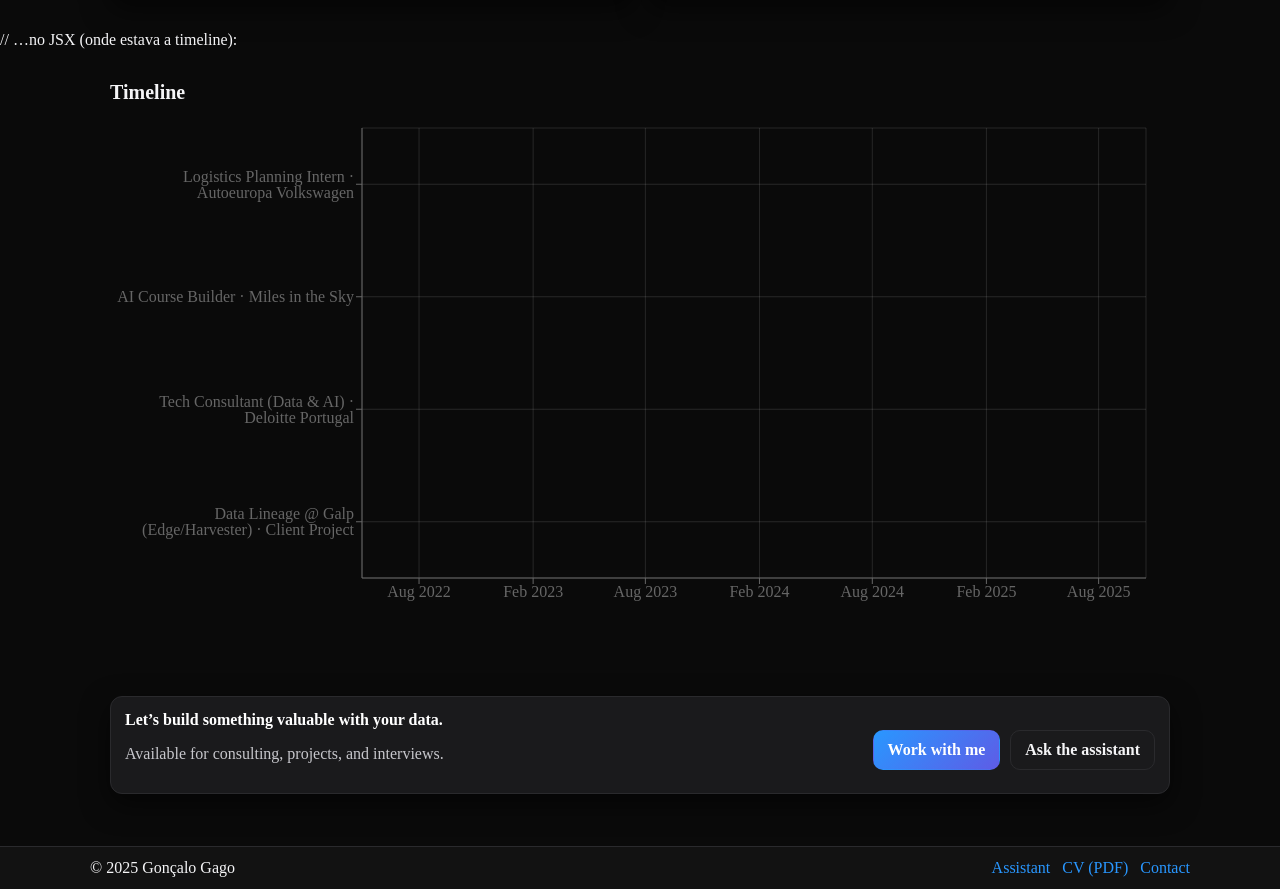
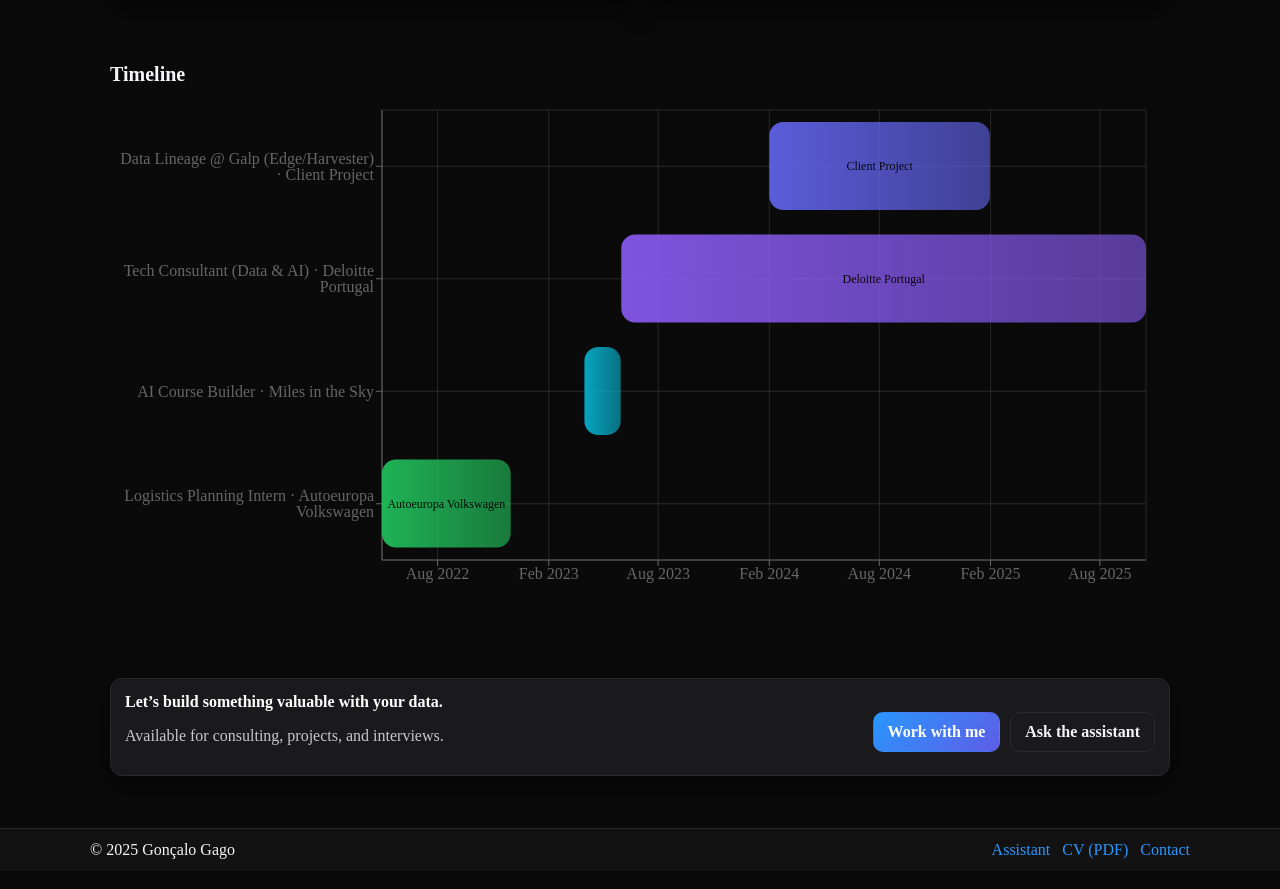
Before and after one commit to goncalogago1/curriculo, a Next.js app: page / in a window 1280 px wide. Shown: the part 2455-3344 px from the top of the page. Built offline with nearby package versions, Linux system fonts and the light colour scheme.

Commit message:
Timeu32I  llllllllo teste teste de commit few

```diff
--- a/app/page.tsx
+++ b/app/page.tsx
@@ -332,7 +332,6 @@ export default function Home() {
         </div>
       </section>
 
-      // …no JSX (onde estava a timeline):
       <section id="timeline" className="section" aria-labelledby="timeline-title">
         <div className="container">
           <h2 id="timeline-title" className="section-title">Timeline</h2>
--- a/components/ProTimeline.tsx
+++ b/components/ProTimeline.tsx
@@ -10,7 +10,7 @@ export type TLItem = {
   title: string;
   company: string;
   start: string;   // "YYYY-MM-DD"
-  end?: string;    // se vazio = hoje
+  end?: string;    // vazio = hoje
   color?: string;
   tags?: string[];
 };
@@ -34,13 +34,13 @@ function buildData(items: TLItem[]) {
     .map((i, idx) => {
       const s = toTs(i.start);
       const e = i.end ? toTs(i.end) : Date.now();
-      const duration = Math.max(e - s, 24 * 3600 * 1000);
+      const duration = Math.max(e - s, 24 * 3600 * 1000); // >= 1 dia
       return {
         id: i.id,
         row: `${i.title} · ${i.company}`,
         start: s,
         end: e,
-        offsetAbs: s, // guardo absoluto para calcular relativo depois
+        offsetAbs: s,
         duration,
         title: i.title,
         company: i.company,
@@ -60,7 +60,7 @@ function CustomBar(props: any) {
       y={y}
       width={Math.max(1, width)}
       height={height}
-      fill={fill}
+      fill={fill || "#6366f1"}
       radius={[r, r, r, r]}
     />
   );
@@ -114,16 +114,20 @@ export default function ProTimeline({ items, height = 420 }: Props) {
   const minTs = Math.min(...dataAbs.map(d => d.start));
   const maxTs = Math.max(...dataAbs.map(d => d.end));
 
-  // para barras empilhadas: offset relativo + duração
   const data = dataAbs.map(d => ({
     ...d,
-    offset: d.offsetAbs - minTs,
+    offset: d.offsetAbs - minTs, // relativo ao min
   }));
 
   return (
     <div style={{ width: "100%", height }}>
       <ResponsiveContainer>
-        <ComposedChart data={data} margin={{ top: 16, right: 24, bottom: 24, left: 12 }}>
+        <ComposedChart
+          data={data}
+          layout="vertical"                 // 👈 essencial para barras horizontais
+          margin={{ top: 16, right: 24, bottom: 24, left: 12 }}
+          barCategoryGap={12}              // espaço entre linhas
+        >
           <defs>
             {data.map(d => (
               <linearGradient key={d.id} id={`grad-${d.id}`} x1="0" y1="0" x2="1" y2="0">
@@ -136,25 +140,20 @@ export default function ProTimeline({ items, height = 420 }: Props) {
           <CartesianGrid strokeOpacity={0.15} />
           <XAxis
             type="number"
-            dataKey="offset"               // qualquer chave numérica; domain manual abaixo
+            dataKey="offset"
             tickFormatter={(v) => fmtMonth(v + minTs)}
-            domain={[0, maxTs - minTs]}
+            domain={[0, Math.max(1, maxTs - minTs)]}
             ticks={buildTicks(minTs, maxTs)}
           />
-          <YAxis dataKey="row" type="category" width={240} />
+          <YAxis dataKey="row" type="category" width={260} />
 
           <Tooltip content={<TipContent />} />
 
-          {/* Offset invisível para empurrar a barra */}
+          {/* empurra a barra até ao start */}
           <Bar dataKey="offset" stackId="t" fill="transparent" isAnimationActive={false} />
 
-          {/* Barra visível */}
-          <Bar
-            dataKey="duration"
-            stackId="t"
-            shape={<CustomBar />}
-            isAnimationActive={false}
-          >
+          {/* barra visível */}
+          <Bar dataKey="duration" stackId="t" shape={<CustomBar />} isAnimationActive={false}>
             <LabelList dataKey="company" content={<CenterLabel />} />
             {data.map(d => (
               <Cell key={d.id} fill={`url(#grad-${d.id})`} />
@@ -172,7 +171,7 @@ function buildTicks(min: number, max: number) {
   d.setDate(1);
   while (d.getTime() <= max) {
     out.push(d.getTime() - min);
-    d.setMonth(d.getMonth() + 3); // trimestral; mude para +1 se quiser mensal
+    d.setMonth(d.getMonth() + 3); // trimestral
   }
-  return out;
+  return out.length ? out : [0];
 }
```
